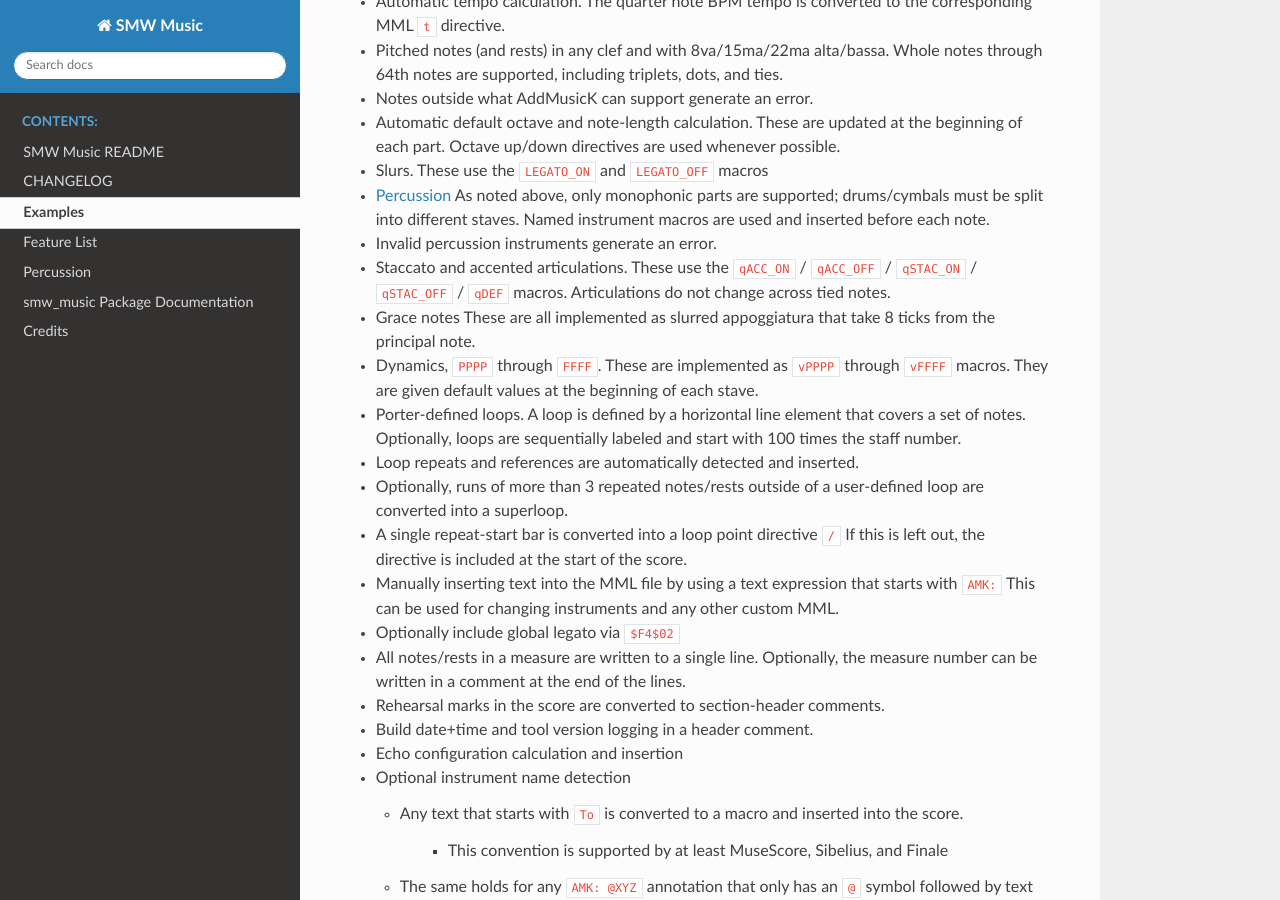
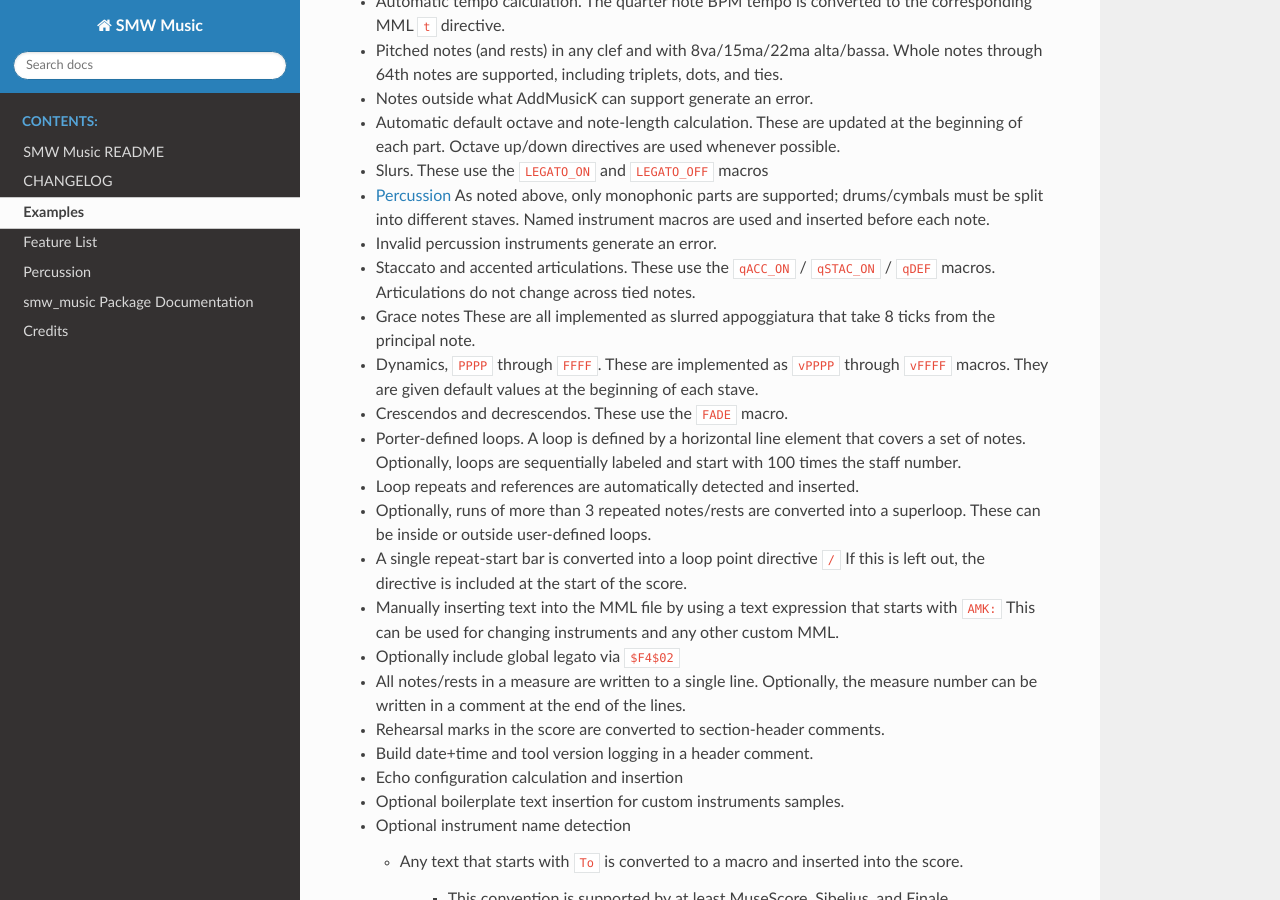
Before and after one commit to com-posers-pit/smw_music, a Sphinx documentation site: the page built from doc/source/examples.rst, in a window 1280 px wide and 900 px high, scrolled down 472 px. Built offline with Sphinx 7.4.7 and the Read the Docs theme 2.0.0, drawn with Linux system fonts in a browser that asks for light colours.

Commit message:
Update features list

```diff
--- a/doc/source/examples.rst
+++ b/doc/source/examples.rst
@@ -51,7 +51,7 @@ The tool supports the following features:
 
 - Staccato and accented articulations.
   These use the
-  ``qACC_ON`` / ``qACC_OFF`` / ``qSTAC_ON`` / ``qSTAC_OFF`` / ``qDEF``
+  ``qACC_ON`` / ``qSTAC_ON`` / ``qDEF``
   macros.
   Articulations do not change across tied notes.
 
@@ -63,6 +63,9 @@ The tool supports the following features:
   These are implemented as ``vPPPP`` through ``vFFFF`` macros.
   They are given default values at the beginning of each stave.
 
+- Crescendos and decrescendos.
+  These use the ``FADE`` macro.
+
 - Porter-defined loops.
   A loop is defined by a horizontal line element that covers a set of
   notes.
@@ -71,8 +74,9 @@ The tool supports the following features:
 
 - Loop repeats and references are automatically detected and inserted.
 
-- Optionally, runs of more than 3 repeated notes/rests outside of a
-  user-defined loop are converted into a superloop.
+- Optionally, runs of more than 3 repeated notes/rests are converted
+  into a superloop.
+  These can be inside or outside user-defined loops.
 
 - A single repeat-start bar is converted into a loop point directive
   ``/``
@@ -94,6 +98,8 @@ The tool supports the following features:
 - Build date+time and tool version logging in a header comment.
 
 - Echo configuration calculation and insertion
+
+- Optional boilerplate text insertion for custom instruments samples.
 
 - Optional instrument name detection
 
```
